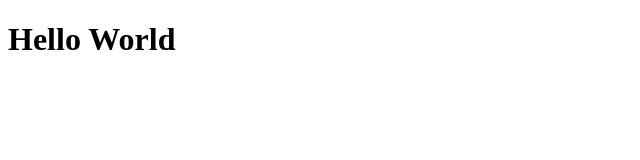
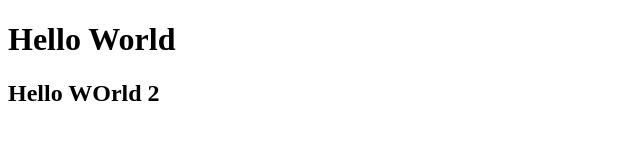
Before and after one commit to mazharcoder/testing_git, a plain HTML site: page index.html in a window 1280 px wide. Shown: the whole page, without its empty margins (0-640 px from the left). Drawn offline with Linux system fonts and the light colour scheme.

Commit message:
ali work

```diff
--- a/index.html
+++ b/index.html
@@ -8,6 +8,7 @@
 <body>
 
   <h1>Hello World</h1>
+  <h2>Hello WOrld 2</h2>
 
 </body>
 </html>
```
